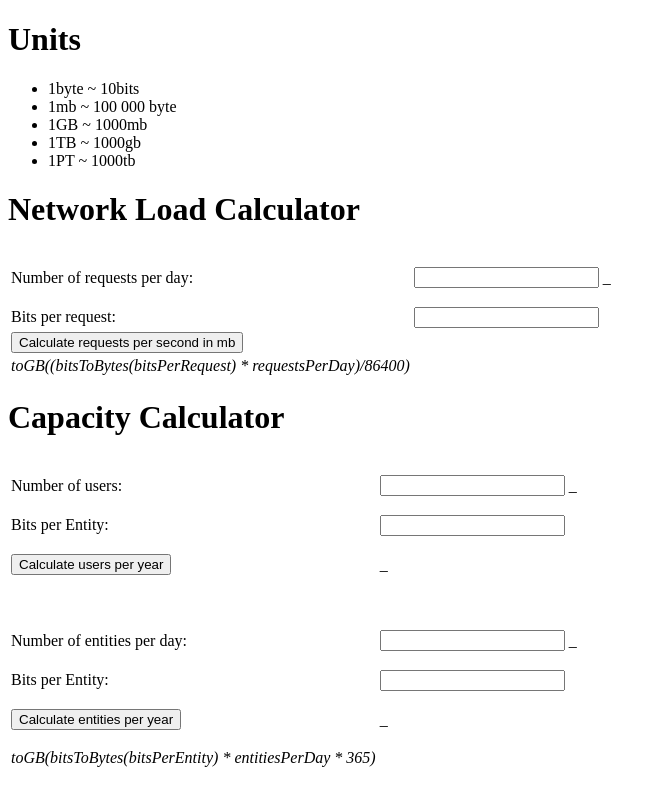
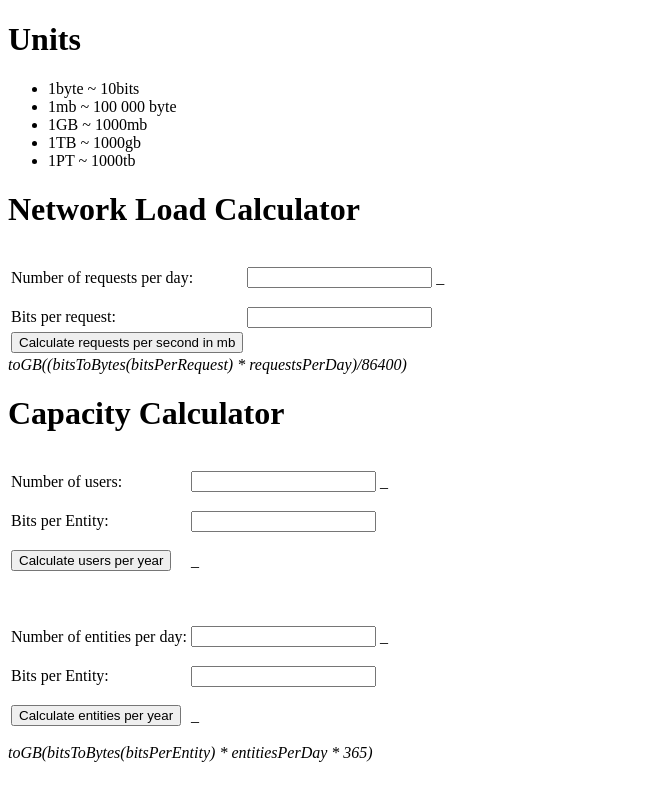
Before and after one commit to felipeloha/felipeloha.github.io, a plain HTML site: page sysdesign.html in a window 1280 px wide. Shown: the whole page, without its empty margins (0-654 px from the left). Drawn offline with Linux system fonts and the light colour scheme.

Commit message:
Update sysdesign.html

```diff
--- a/sysdesign.html
+++ b/sysdesign.html
@@ -32,10 +32,8 @@
             <td><button onclick="requestsPerSecond()">Calculate requests per second in mb</button></td>
             <td><p id="output"></p></td>
         </tr>
-        <tr>
-            <td><i>toGB((bitsToBytes(bitsPerRequest) * requestsPerDay)/86400)</i></td>
-        </tr>
     </table>
+    <i>toGB((bitsToBytes(bitsPerRequest) * requestsPerDay)/86400)</i>
 
 
     <h1>Capacity Calculator</h1>
@@ -71,11 +69,8 @@
             <td><button onclick="entitiesPerYear()">Calculate entities per year</button></td>
             <td><p id="dataOutput">_</p></td>
         </tr>
-
-        <tr>
-            <td><i>toGB(bitsToBytes(bitsPerEntity) * entitiesPerDay * 365)</i></td>
-        </tr>
     </table>
+    <i>toGB(bitsToBytes(bitsPerEntity) * entitiesPerDay * 365)</i>
 </div>
 <script>
     let timer,
```
